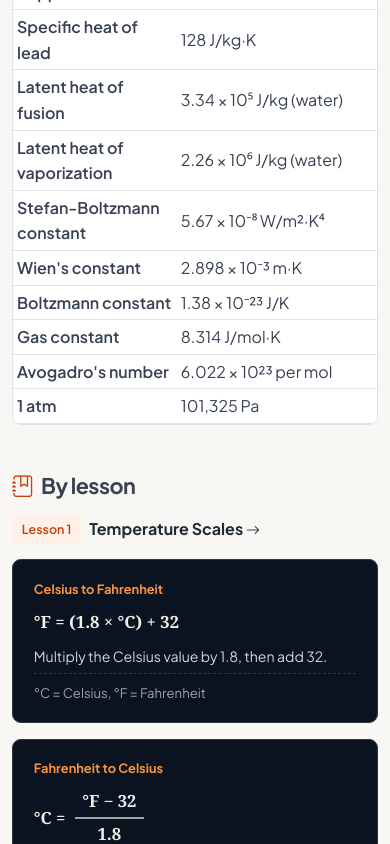
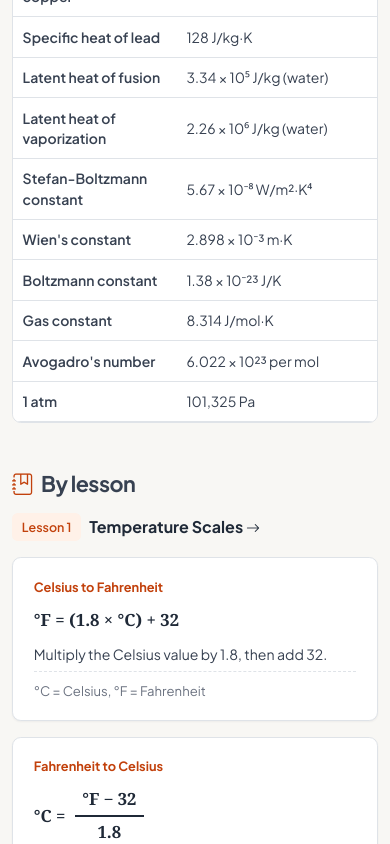
Before and after one commit to Arcoo-22/CALPHY_FINALS, a Next.js app in the folder temperature-and-heat/: page /formulas in a window 390 px wide. Shown: the part 2760-3604 px from the top of the page. Built offline with nearby package versions, Linux system fonts and the light colour scheme; no server answers.

Commit message:
styles: themed formula cards, lesson cards, roomier tables, thermometer grip, mascot fab, how-to links, save prompt

```diff
--- a/temperature-and-heat/app/globals.css
+++ b/temperature-and-heat/app/globals.css
@@ -1152,11 +1152,42 @@ a,
   }
 }
 
+.howto-steps > li {
+  display: flex;
+}
+
 .howto-step {
   display: flex;
+  flex: 1;
   flex-direction: column;
   align-items: flex-start;
   padding: 1.15rem;
+  color: inherit;
+  font: inherit;
+  text-align: left;
+  text-decoration: none;
+}
+
+.howto-step:hover,
+.howto-step:focus-visible {
+  border-color: var(--ember);
+  color: inherit;
+}
+
+.howto-step:focus-visible {
+  outline: 3px solid var(--ember-tint);
+  outline-offset: 2px;
+}
+
+.howto-arrow {
+  margin-left: 0.15rem;
+  color: var(--ember-text);
+  transition: transform 150ms ease;
+}
+
+.howto-step:hover .howto-arrow,
+.howto-step:focus-visible .howto-arrow {
+  transform: translateX(3px);
 }
 
 .howto-step .icon-tile {
@@ -1173,7 +1204,10 @@ a,
 }
 
 .howto-title {
+  display: flex;
+  align-items: center;
   margin: 0.1rem 0 0.3rem;
+  color: var(--ink);
   font-size: 1.02rem;
   font-weight: 800;
 }
@@ -1182,6 +1216,27 @@ a,
   color: var(--ink-soft);
   font-size: 0.9rem;
   line-height: 1.5;
+}
+
+/* save-progress prompt (components/SaveProgressPrompt.jsx) */
+.save-prompt {
+  border: 1px solid var(--line);
+  border-radius: var(--radius-card);
+  background: var(--surface);
+  color: var(--ink-soft);
+}
+
+.save-prompt .modal-header,
+.save-prompt .modal-footer {
+  border-color: var(--line);
+}
+
+.save-prompt .modal-title {
+  color: var(--ink);
+}
+
+:root[data-theme="dark"] .save-prompt .btn-close {
+  filter: invert(1) grayscale(100%) brightness(200%);
 }
 
 .howto-tips {
@@ -1657,6 +1712,22 @@ a.continue-card:hover {
   height: var(--sim-h, 360px);
   max-width: 100%;
   border-radius: var(--radius-small);
+}
+
+/* Thermometer: only the glass tube is draggable. The grip blocks
+   touch scrolling inside itself; the rest of the canvas scrolls. */
+.therm-stage {
+  position: relative;
+}
+
+.therm-grip {
+  position: absolute;
+  top: 1.5rem;
+  bottom: 1.75rem;
+  left: calc(var(--tube-x) - 2.5rem);
+  width: 5rem;
+  border-radius: var(--radius-small);
+  cursor: ns-resize;
   touch-action: none;
 }
 
@@ -1691,11 +1762,12 @@ a.continue-card:hover {
   inset: 0;
 }
 
+/* vertical swipes scroll the page; horizontal swipes and pinch orbit */
 .sim-stage .three-canvas {
   display: block;
   width: 100%;
   height: 100%;
-  touch-action: none;
+  touch-action: pan-y;
 }
 
 /* keyboard orbit target: visible ring inside the stage edge */
@@ -1958,15 +2030,16 @@ a.continue-card:hover {
 .formula-card {
   height: 100%;
   padding: 1.15rem 1.3rem;
-  border: 1px solid #2e3441;
+  border: 1px solid var(--line);
   border-radius: var(--radius-card);
-  background: var(--stage);
-  color: #d1d5db;
+  background: var(--surface);
+  box-shadow: var(--shadow-soft);
+  color: var(--ink-soft);
 }
 
 .formula-card .formula-name {
   margin-bottom: 0.6rem;
-  color: #fb923c;
+  color: var(--ember-text);
   font-size: 0.8rem;
   font-weight: 700;
 }
@@ -1977,7 +2050,7 @@ a.continue-card:hover {
   align-items: center;
   gap: 0.35rem;
   margin-bottom: 0.6rem;
-  color: #f3efe8;
+  color: var(--ink);
   font-family: "Cambria Math", "STIX Two Math", Georgia, serif;
   font-size: clamp(1.05rem, 2.2vw, 1.35rem);
   font-weight: 700;
@@ -1993,7 +2066,7 @@ a.continue-card:hover {
 
 .frac .num {
   padding: 0 0.45rem 0.12rem;
-  border-bottom: 2px solid rgba(243, 239, 232, 0.65);
+  border-bottom: 2px solid currentColor;
 }
 
 .frac .den {
@@ -2001,16 +2074,35 @@ a.continue-card:hover {
 }
 
 .formula-inwords {
-  color: #d1d5db;
+  color: var(--ink-soft);
   font-size: 0.88rem;
 }
 
 .formula-where {
   margin-top: 0.35rem;
   padding-top: 0.5rem;
-  border-top: 1px dashed #2e3441;
-  color: #9ca3af;
+  border-top: 1px dashed var(--line);
+  color: var(--muted);
   font-size: 0.82rem;
+}
+
+/* lesson "Main content" sections: one card each so body text sits on a
+   surface instead of the page background */
+.lesson-section {
+  padding: 1.1rem 1.25rem;
+  border: 1px solid var(--line);
+  border-radius: var(--radius-card);
+  background: var(--surface);
+  box-shadow: var(--shadow-soft);
+}
+
+.lesson-section p,
+.lesson-section ul {
+  color: var(--ink-soft);
+}
+
+.lesson-section > :last-child {
+  margin-bottom: 0;
 }
 
 .table-pretty {
@@ -2030,6 +2122,12 @@ a.continue-card:hover {
 .table-pretty td {
   color: var(--ink-soft);
   vertical-align: middle;
+}
+
+.table-pretty th,
+.table-pretty td {
+  padding: 0.55rem 0.75rem;
+  line-height: 1.45;
 }
 
 .example-card {
@@ -2250,9 +2348,11 @@ a.continue-card:hover {
   border-color: var(--ember);
 }
 
+.mascot-fab {
+  --mascot-size: 3.1rem;
+}
+
 .mascot-fab img {
-  width: 3.1rem;
-  height: 3.1rem;
   overflow: visible;
 }
 
@@ -2811,6 +2911,11 @@ button .calphy-mascot {
 }
 
 /* winks while squeezed */
+.calphy-mascot > img {
+  width: 100%;
+  height: 100%;
+}
+
 .calphy-wink {
   position: absolute;
   inset: 0;
@@ -3230,9 +3335,19 @@ a.check-dot.current:hover {
     height: 3.6rem;
   }
 
-  .mascot-fab img {
-    width: 2.6rem;
-    height: 2.6rem;
+  .mascot-fab {
+    --mascot-size: 2.6rem;
+  }
+
+  /* phones: roomier rows; columns stay on screen and wrap their text */
+  .table-pretty th,
+  .table-pretty td {
+    padding: 0.6rem 0.6rem;
+    font-size: 0.875rem;
+  }
+
+  .lesson-section {
+    padding: 1rem;
   }
 
   .thought-bubble {
```
